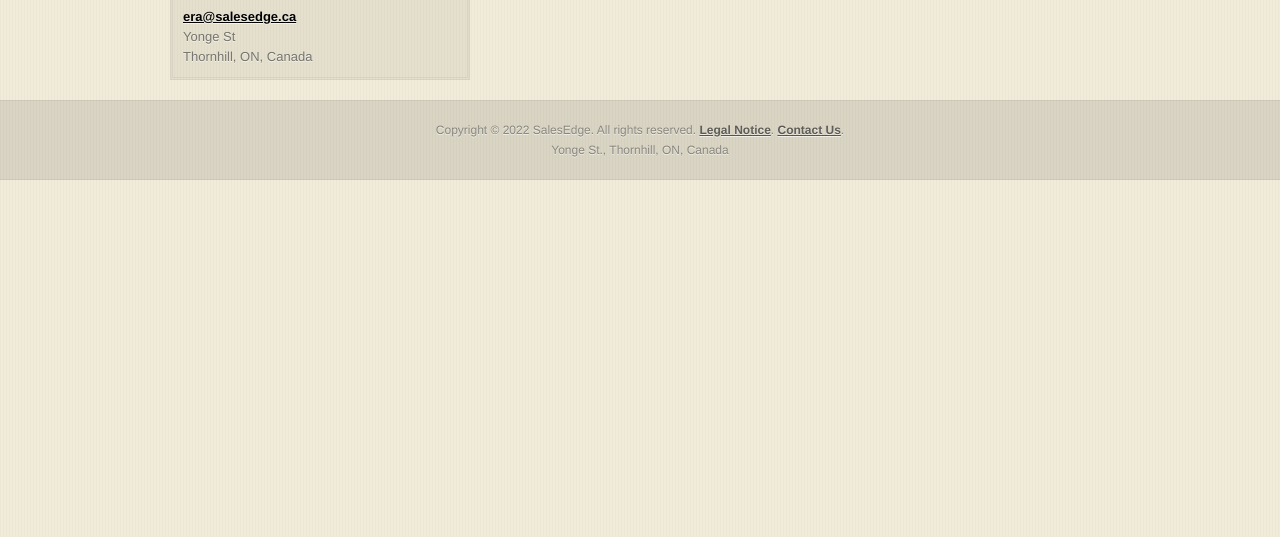
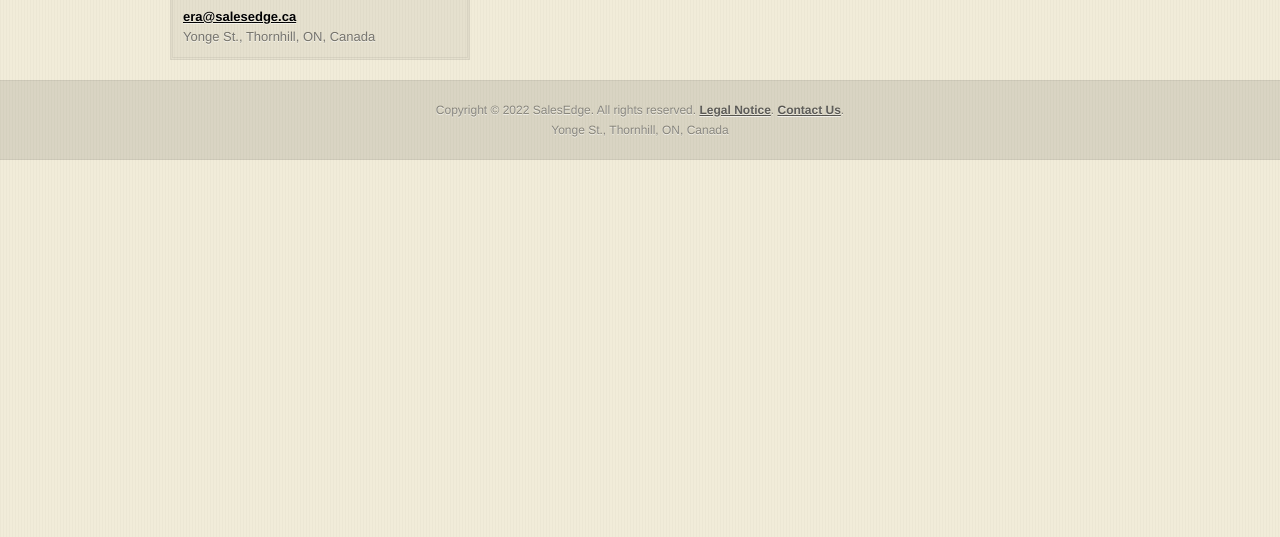
Before and after one commit to wanderingmatt/salesedge, a plain HTML site: page contact_us/index.html in a window 1280 px wide. Shown: the part 263-800 px from the top of the page. Drawn offline with Linux system fonts and the light colour scheme; a script that the page names is missing.

Commit message:
Reducing Contact address to a single line.

```diff
--- a/contact_us/index.html
+++ b/contact_us/index.html
@@ -50,7 +50,7 @@
           <a class="url fn hidden" href="http://salesedge.ca">SalesEdge</a>
           <a class="email" href="mailto:era@salesedge.ca">era@salesedge.ca</a>
           <div class="adr">
-            <div class="street-address">Yonge St</div>
+            <span class="street-address">Yonge St.</span>,
             <span class="locality">Thornhill</span>,
             <span class="region">ON</span>,
             <span class="country-name">Canada</span>
```
